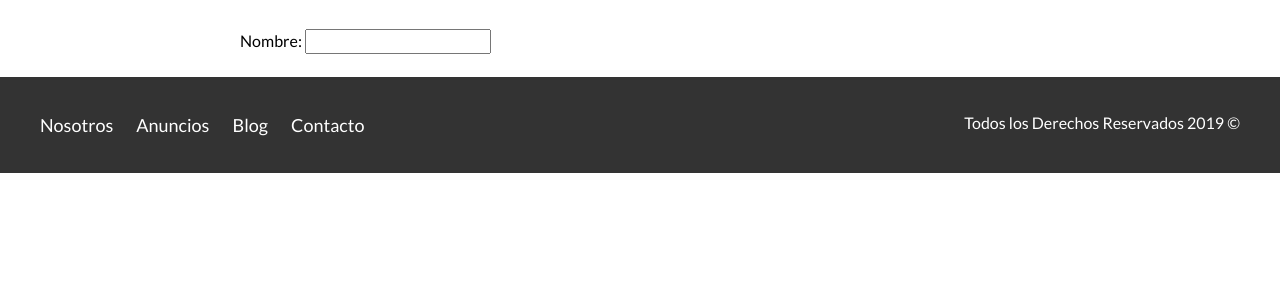
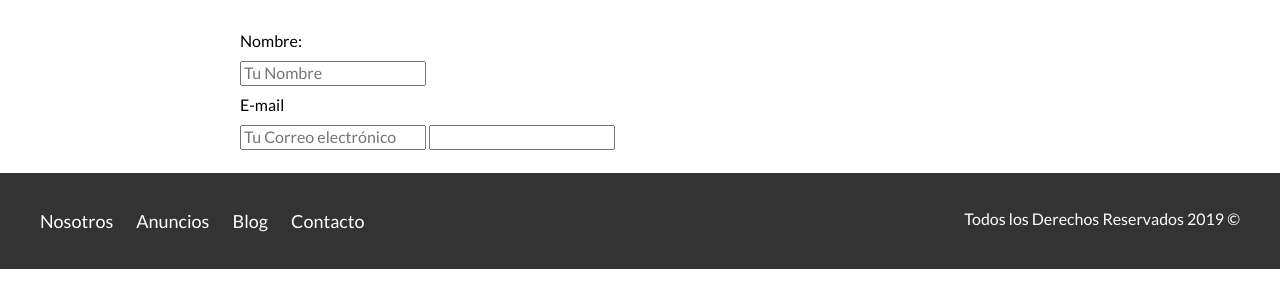
Before and after one commit to mendezmarquina/Udemy-ProyectoBienesRaices, a plain HTML site: page contacto.html in a window 1280 px wide. Shown: the part 364-672 px from the top of the page. Drawn offline with Linux system fonts and the light colour scheme.

Commit message:
57. Agregando más Campos - Tipo Email y Submit

```diff
--- a/contacto.html
+++ b/contacto.html
@@ -34,7 +34,13 @@
         <h2 class="fw-300 centrar-texto">Llena el formulario de Contacto</h2>
         <form action="">
             <label for="nombre">Nombre:</label>
-            <input type="text" name="nombre" id="nombre">
+            <input type="text" name="nombre" id="nombre" placeholder="Tu Nombre">
+
+            <label for="email">E-mail</label>
+            <input type="email" id="email" placeholder="Tu Correo electrónico" required>
+
+            <input type="sumit">
+
         </form>
     </main>
 
--- a/css/styles.css
+++ b/css/styles.css
@@ -291,9 +291,15 @@ h4{
     margin: 0;
     padding: 3rem 0;
 }
+
 /* Anuncio */
 .resumen-propiedad{
     display: flex;
     justify-content: space-between;
     align-items: center;
 }
+
+/* Contacto */
+label{
+    display: block;
+}
```
